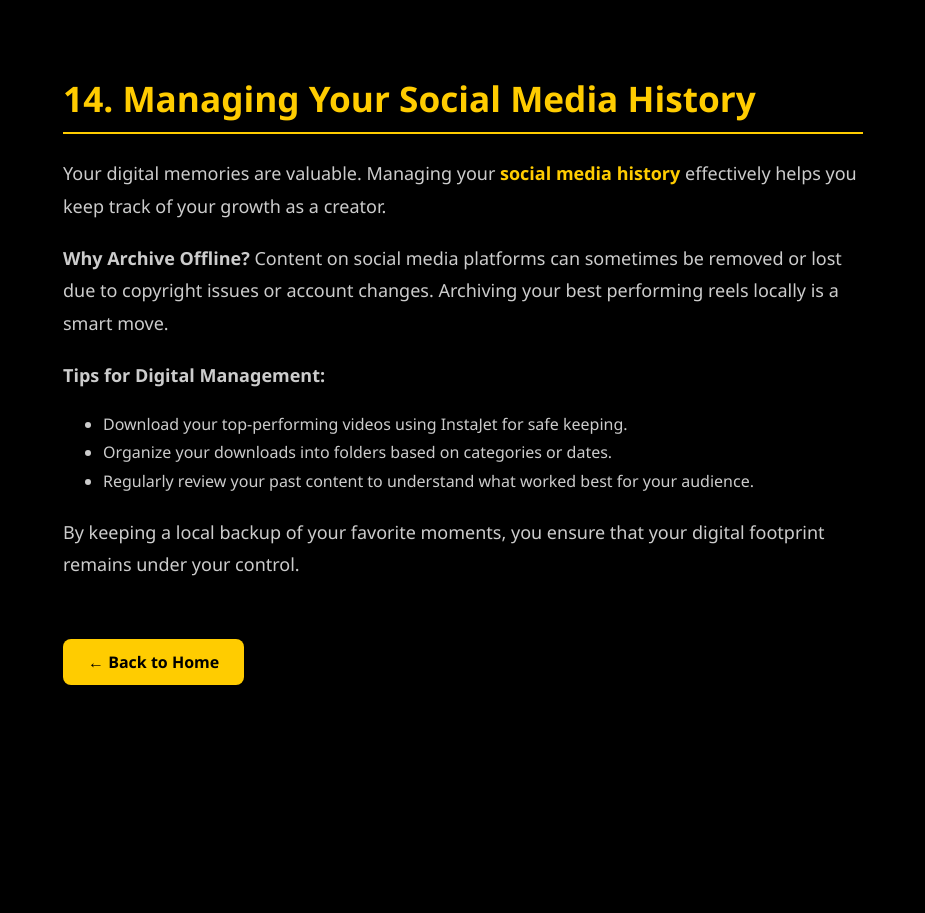
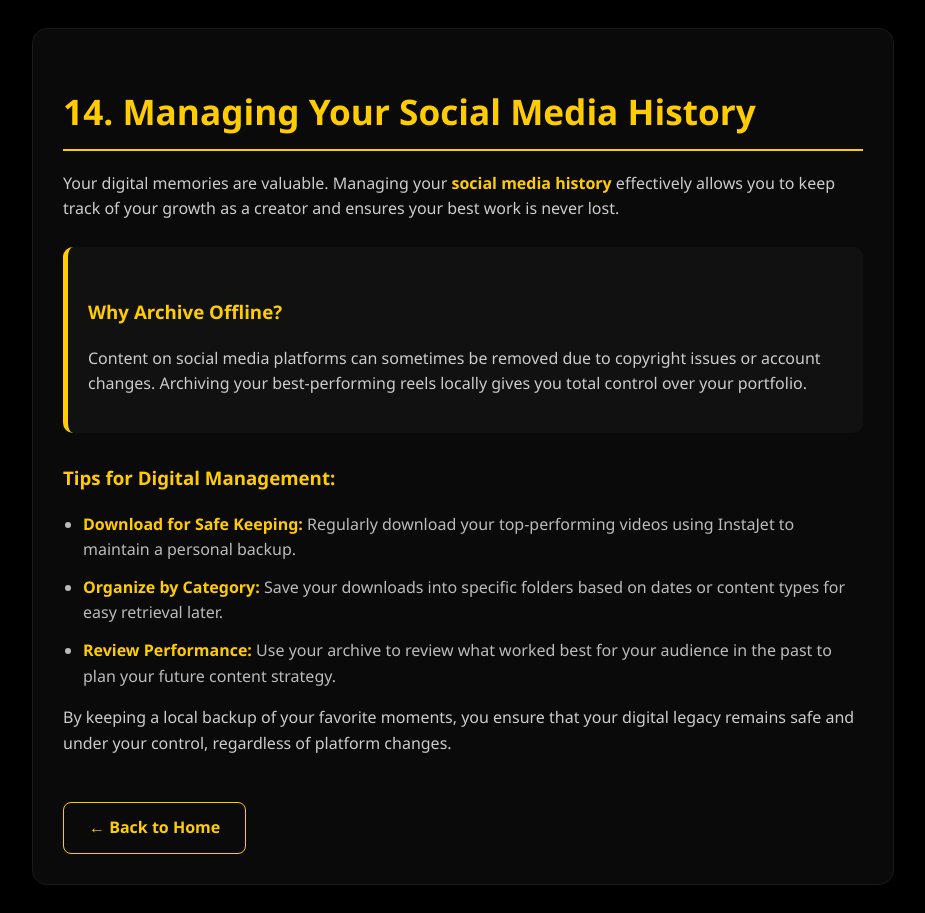
Before and after one commit to joyvijayan/jet-app, a Flask app: page /social-history.html in a window 1280 px wide. Shown: the whole page, without its empty margins (177-1102 px from the left). Before the commit the page ends 685 px from the top, so only its background shows below. Run offline with Flask 3, Linux system fonts and the light colour scheme.

Commit message:
Update social-history.html

```diff
--- a/templates/social-history.html
+++ b/templates/social-history.html
@@ -3,34 +3,41 @@
 <head>
     <meta charset="UTF-8">
     <meta name="viewport" content="width=device-width, initial-scale=1.0">
-    <title>Managing Your Social Media History - InstaJet</title>
+    <link rel="canonical" href="https://instajet.online/social-history.html" />
+    <title>14. Managing Your Social Media History Effectively - InstaJet</title>
     <style>
-        body { background-color: #000; color: #fff; font-family: 'Segoe UI', sans-serif; text-align: center; margin: 0; padding: 0; }
-        .container { padding: 50px 20px; max-width: 800px; margin: auto; text-align: left; }
-        h1 { color: #ffcc00; font-size: 2.2rem; border-bottom: 2px solid #ffcc00; padding-bottom: 10px; }
-        p { color: #ccc; line-height: 1.8; font-size: 18px; margin-top: 20px; }
-        .highlight { color: #ffcc00; font-weight: bold; }
-        .back-btn { display: inline-block; margin-top: 40px; color: #000; background: #ffcc00; text-decoration: none; padding: 12px 25px; border-radius: 8px; font-weight: bold; }
+        body { background-color: #000; color: #fff; font-family: 'Segoe UI', sans-serif; line-height: 1.6; padding: 20px; }
+        .container { max-width: 800px; margin: auto; background: #0a0a0a; padding: 30px; border-radius: 15px; border: 1px solid #1a1a1a; }
+        h1 { color: #ffcc00; font-size: 2.2rem; border-bottom: 2px solid #ffcc00; padding-bottom: 10px; margin-bottom: 20px; }
+        h3 { color: #ffcc00; margin-top: 30px; }
+        p { color: #ccc; }
+        .info-box { background: #111; padding: 20px; border-radius: 10px; border-left: 5px solid #ffcc00; margin: 25px 0; }
+        ul { color: #bbb; padding-left: 20px; }
+        li { margin-bottom: 12px; }
+        b { color: #ffcc00; }
+        .back-btn { display: inline-block; margin-top: 30px; color: #ffcc00; text-decoration: none; font-weight: bold; border: 1px solid #ffcc00; padding: 12px 25px; border-radius: 8px; }
     </style>
 </head>
 <body>
-    <div class="container">
-        <h1>14. Managing Your Social Media History</h1>
-        <p>Your digital memories are valuable. Managing your <span class="highlight">social media history</span> effectively helps you keep track of your growth as a creator.</p>
+<div class="container">
+    <h1>14. Managing Your Social Media History</h1>
+    <p>Your digital memories are valuable. Managing your <b>social media history</b> effectively allows you to keep track of your growth as a creator and ensures your best work is never lost.</p>
 
-        <p><b>Why Archive Offline?</b> Content on social media platforms can sometimes be removed or lost due to copyright issues or account changes. Archiving your best performing reels locally is a smart move.</p>
+    <div class="info-box">
+        <h3>Why Archive Offline?</h3>
+        <p>Content on social media platforms can sometimes be removed due to copyright issues or account changes. Archiving your best-performing reels locally gives you total control over your portfolio.</p>
+    </div>
 
-        <p><b>Tips for Digital Management:</b>
-            <ul style="color: #ccc; line-height: 1.8;">
-                <li>Download your top-performing videos using InstaJet for safe keeping.</li>
-                <li>Organize your downloads into folders based on categories or dates.</li>
-                <li>Regularly review your past content to understand what worked best for your audience.</li>
-            </ul>
-        </p>
+    <h3>Tips for Digital Management:</h3>
+    <ul>
+        <li><b>Download for Safe Keeping:</b> Regularly download your top-performing videos using InstaJet to maintain a personal backup.</li>
+        <li><b>Organize by Category:</b> Save your downloads into specific folders based on dates or content types for easy retrieval later.</li>
+        <li><b>Review Performance:</b> Use your archive to review what worked best for your audience in the past to plan your future content strategy.</li>
+    </ul>
 
-        <p>By keeping a local backup of your favorite moments, you ensure that your digital footprint remains under your control.</p>
+    <p>By keeping a local backup of your favorite moments, you ensure that your digital legacy remains safe and under your control, regardless of platform changes.</p>
 
-        <a href="/" class="back-btn">← Back to Home</a>
-    </div>
+    <a href="/" class="back-btn">← Back to Home</a>
+</div>
 </body>
 </html>
```
